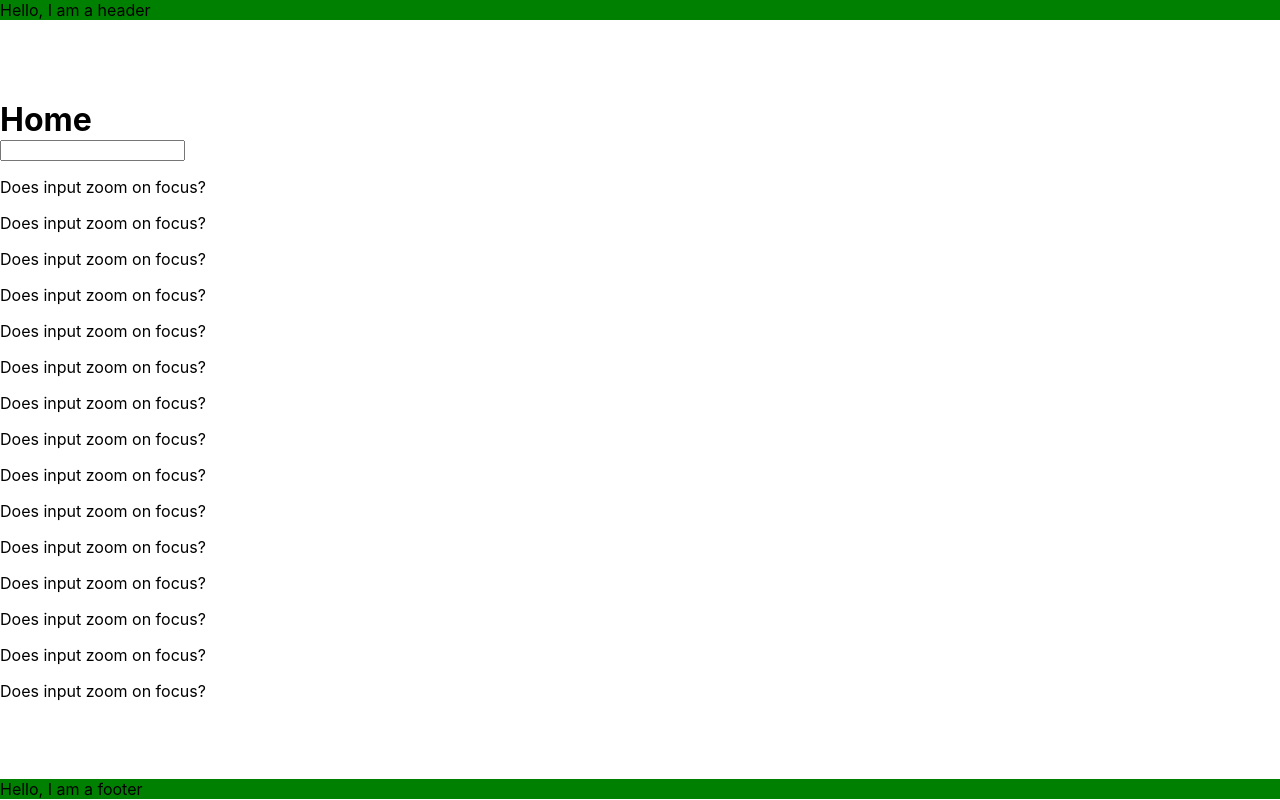
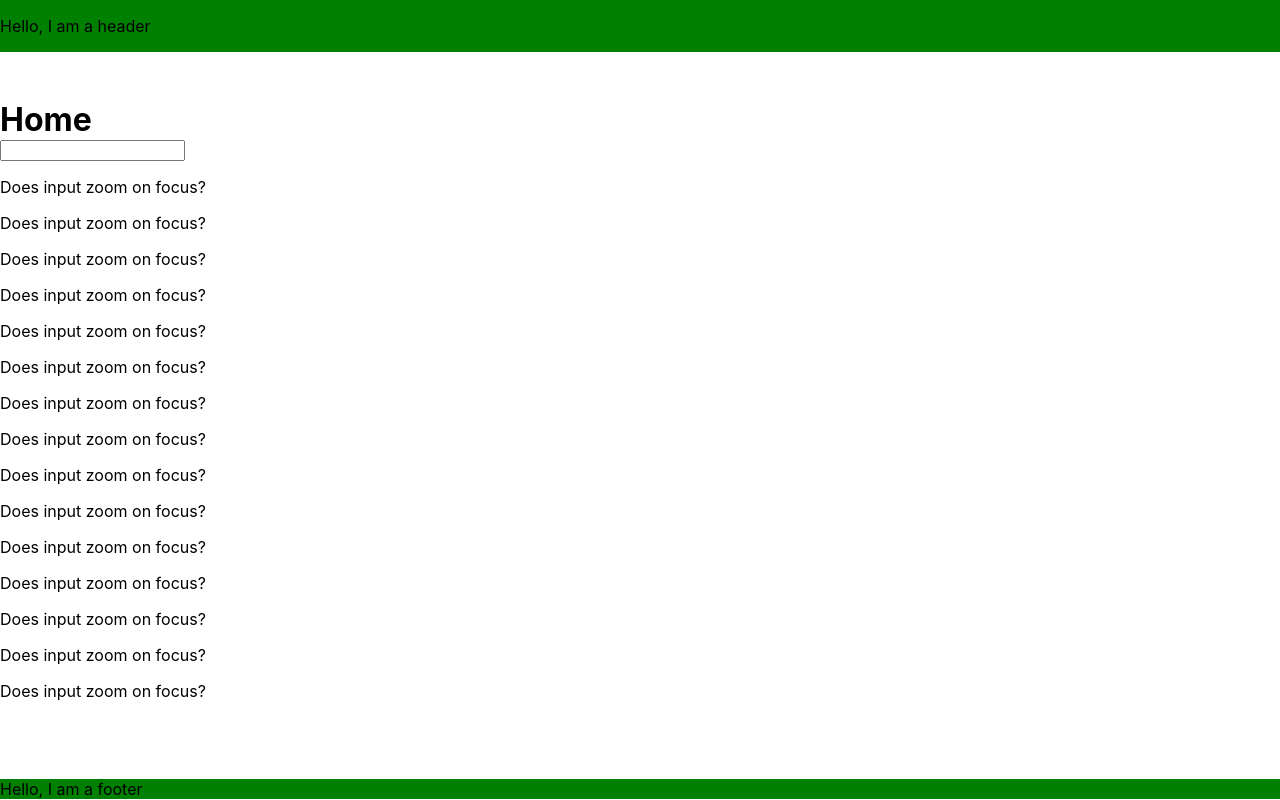
Before and after one commit to ElizabethClohosey/Book-club, a React (Create React App) app: page / in a window 1280 px wide. Built offline with nearby package versions, Linux system fonts and the light colour scheme.

Commit message:
trouble shooting deploy.  Added additional basic style

```diff
--- a/src/App.css
+++ b/src/App.css
@@ -19,6 +19,10 @@ footer {
   width: 100%; */
 }
 
+footer p {
+  margin: 0;
+}
+
 main {
   padding-top: 100px;
   min-height: calc(100vh - 121px);
--- a/src/App.js
+++ b/src/App.js
@@ -1,6 +1,5 @@
 
-import { React, useState, useEffect } from "react";
-import axios from "axios";
+import { React, useEffect } from "react";
 
 import Header from "./components/layout/header";
 import Home from "./components/pages/home"
@@ -9,19 +8,14 @@ import Footer from "./components/layout/footer";
 
 import "./App.css"
 function App() {
-  const [isLoading, setLoading] = useState(true);
-  const [darkMode, setDarkMode] = useState(false);
-
-  const handleDarkMode = () => {
-    setDarkMode(!darkMode);
-  }
 
   useEffect(() => {
 
   }, []);
 
   return (
-    <div className={`App ${darkMode ? "app-dark" : undefined}`}>
+    // <div className={`App ${darkMode ? "app-dark" : undefined}`}>
+    <div className="App">
       <Header />
       <main>
         <Home />
--- a/src/components/layout/footer.jsx
+++ b/src/components/layout/footer.jsx
@@ -1,6 +1,7 @@
 import React from "react";
-const Footer = ({}) => {
-  return <footer>Hello, I am a footer</footer>;
+
+const Footer = () => {
+  return <footer><p>Hello, I am a footer</p></footer>;
 };
 
 export default Footer;
--- a/src/components/layout/header.jsx
+++ b/src/components/layout/header.jsx
@@ -1,11 +1,9 @@
+import React from "react";
 
-
-import React from "react";
-const Header = ({ }) => {
-
+const Header = () => {
   return (
     <header>
-     Hello, I am a header
+      <p>Hello, I am a header</p>
     </header>
   );
 };
```
Also changed, not shown: public/manifest.json.
